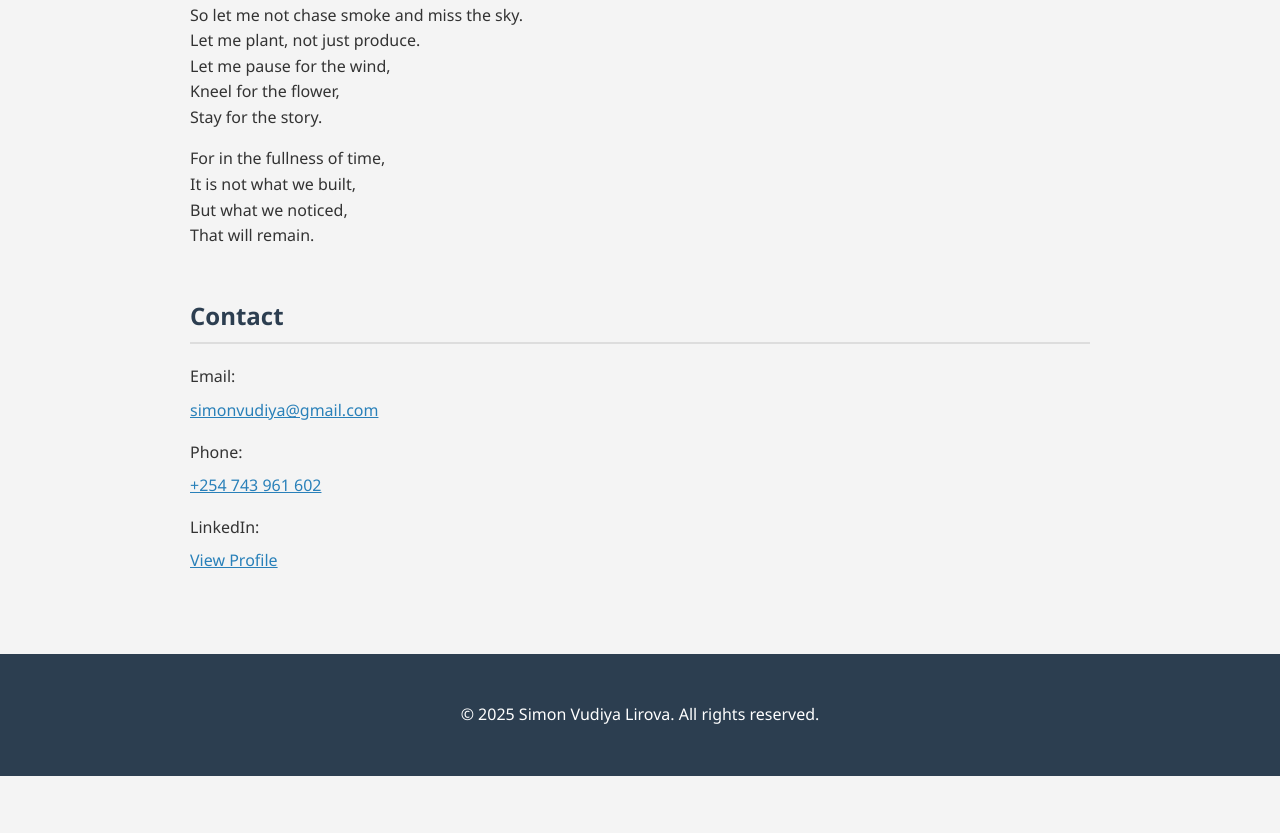
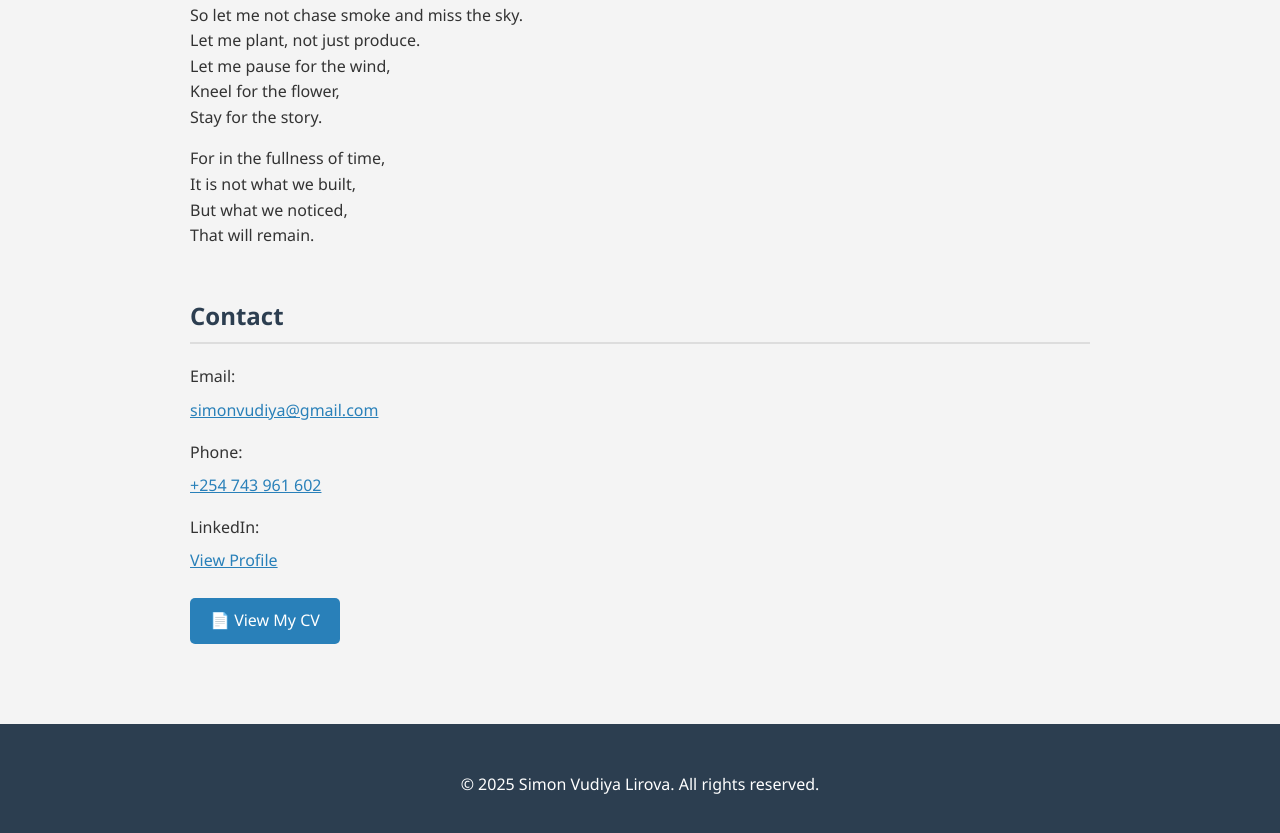
Before and after one commit to Simonvudiya/simonvudiya-portofolio, a plain HTML site: page index.html in a window 1280 px wide. Shown: the part 2485-3318 px from the top of the page. Before the commit the page ends 3261 px from the top, so only its background shows below. Drawn offline with Linux system fonts and the light colour scheme.

Commit message:
Update index.html

```diff
--- a/index.html
+++ b/index.html
@@ -195,6 +195,11 @@
       <p>Email: <a href="mailto:simonvudiya@gmail.com">simonvudiya@gmail.com</a></p>
       <p>Phone: <a href="tel:+254743961602">+254 743 961 602</a></p>
       <p>LinkedIn: <a href="https://www.linkedin.com/notifications/?filter=all" target="_blank">View Profile</a></p>
+      <p>
+        <a href="simon-vudiya-cv.pdf" target="_blank" style="display:inline-block;padding:10px 20px;background:#2980b9;color:white;text-decoration:none;border-radius:5px;">
+          📄 View My CV
+        </a>
+      </p>
     </div>
   </section>
 
```
